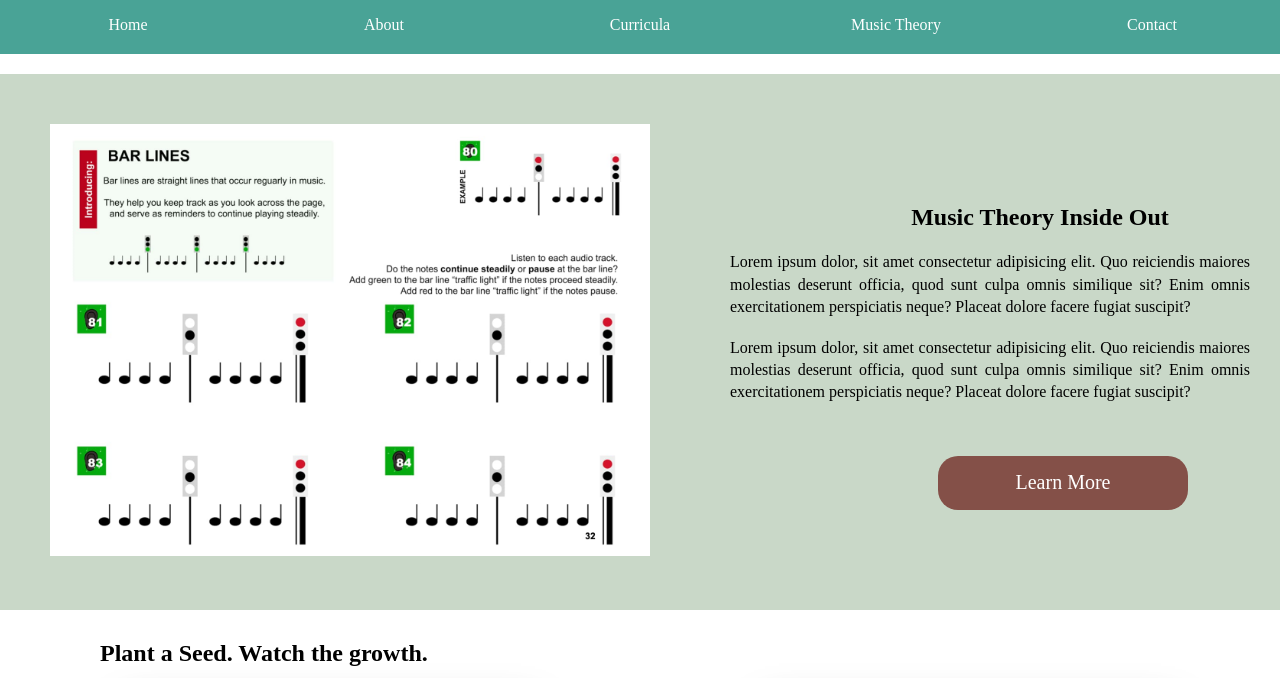
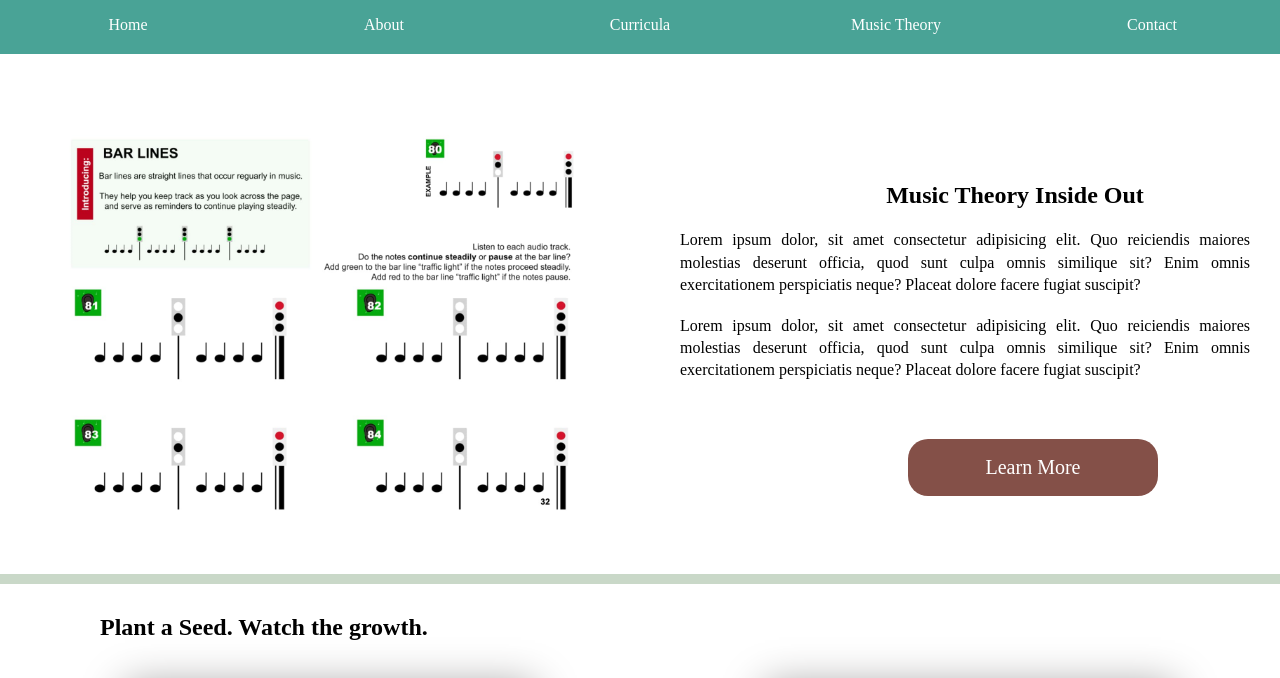
Before and after one commit to amdalziel/QAP2_S3_FullStackJavaScript, a website: page views/index.html in a window 1280 px wide. Shown: the part 114-792 px from the top of the page. Drawn offline with nearby package versions, Linux system fonts and the light colour scheme; files whose address does not match are found by name; a web font is replaced by a local one.

Commit message:
Task 2 - additional changes to index page

```diff
--- a/views/index.html
+++ b/views/index.html
@@ -49,7 +49,7 @@
     <div id="headline">
 
       <div class="theory-image">
-        <img src = "" id= "rotating-pages" alt="Theory Book Cover" width="600">
+        <img src = "" id= "rotating-pages" alt="Theory Book Cover" width="550">
       </div>
 
       <div class="theory-info">
--- a/views/stylesheet.css
+++ b/views/stylesheet.css
@@ -81,7 +81,8 @@ a.left:hover:before {
   #headline {
   margin-top: 20px;
     width: 100%;
-    background-color: #c9d8c8;
+    border-bottom: solid 10px #c9d8c8;
+    /* background-color: #c9d8c8; */
     color: black;
     display: flex;
 flex-flow: nowrap;
```
